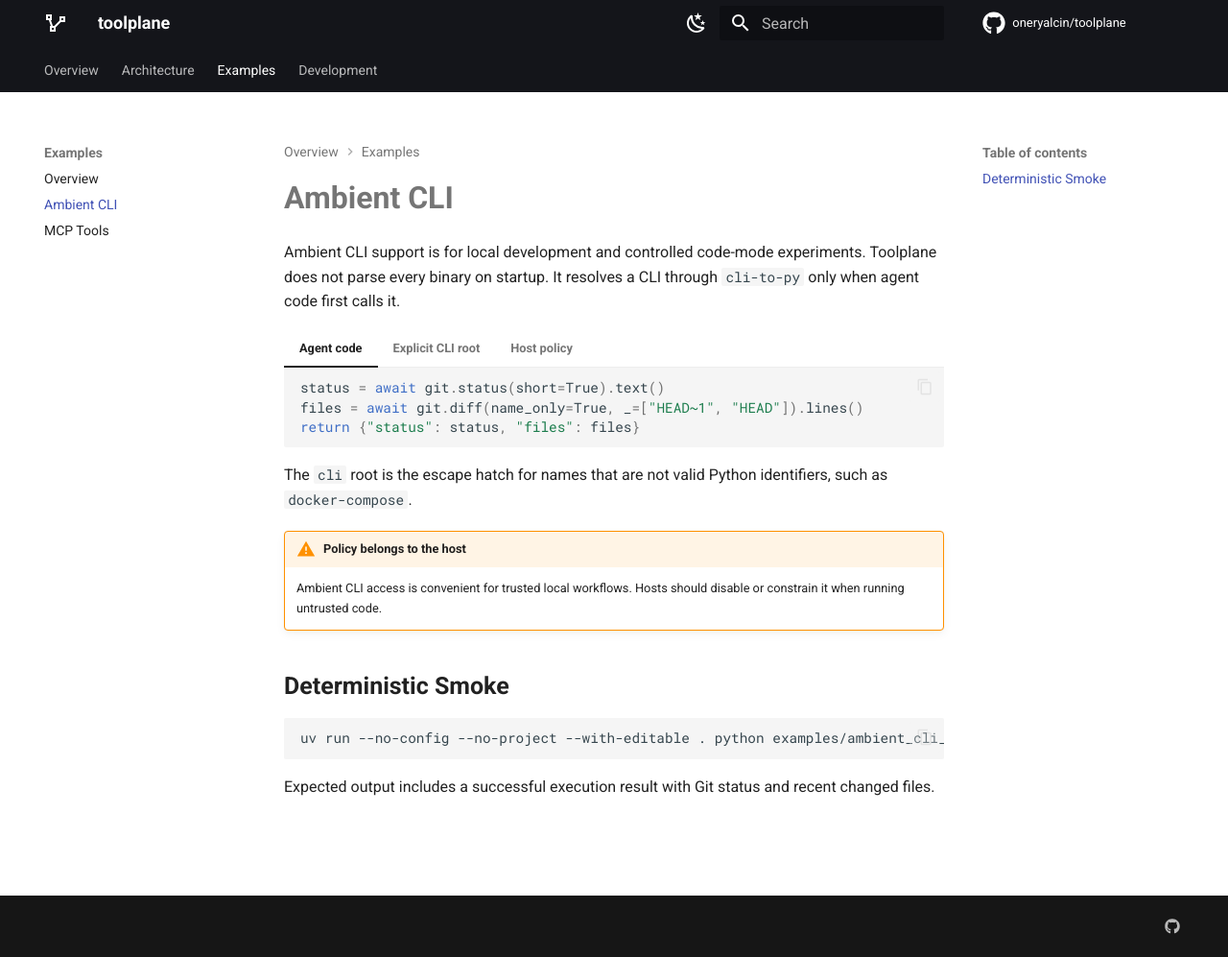
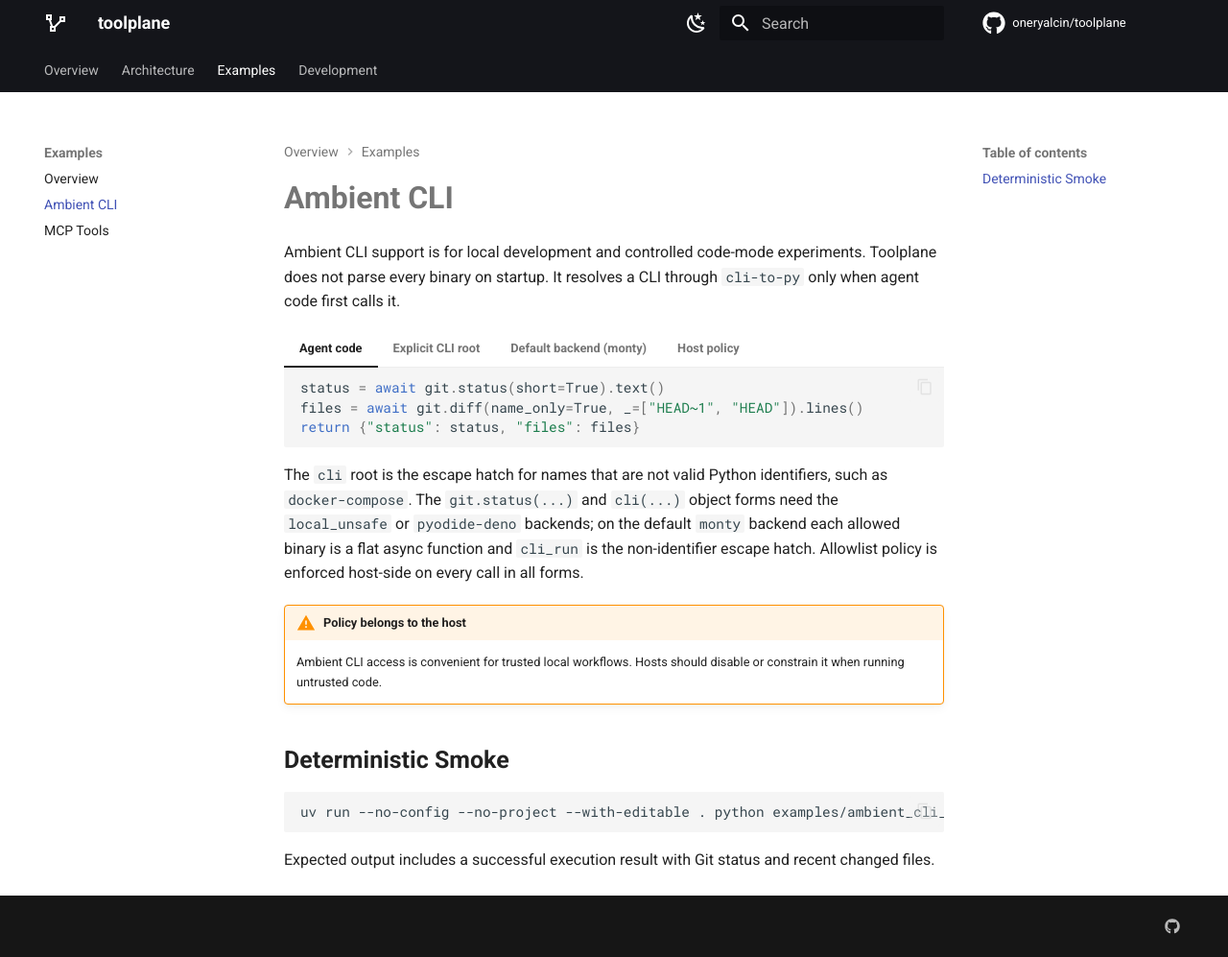
Before and after one commit to oneryalcin/toolplane, an MkDocs documentation site: the page built from docs/examples/ambient-cli.md, in a window 1280 px wide and 997 px high. Shown: the whole window at 96% size. Built offline with MkDocs 1.6.1 and Material for MkDocs 9.7.7, drawn with Linux system fonts in a browser that asks for light colours; comment, search, counter and statistics services are not loaded.

Commit message:
Document the flat monty CLI form on the ambient CLI page
The page only showed the object forms (git.status(...), cli(...)),
which need local_unsafe or pyodide-deno; a reader on the default
backend would copy them and fail. Add the flat monty tab and say which
form needs which backend.

````diff
--- a/docs/examples/ambient-cli.md
+++ b/docs/examples/ambient-cli.md
@@ -19,6 +19,15 @@
     return version
     ```
 
+=== "Default backend (monty)"
+
+    ```python
+    # Flat form: no `cli` root or `.text()` helpers; results are raw dicts.
+    status = await git("status", short=True)
+    version = await cli_run("docker-compose", "version")
+    return {"status": status["stdout"].strip(), "ok": version["ok"]}
+    ```
+
 === "Host policy"
 
     ```python
@@ -28,7 +37,11 @@
     ```
 
 The `cli` root is the escape hatch for names that are not valid Python
-identifiers, such as `docker-compose`.
+identifiers, such as `docker-compose`. The `git.status(...)` and `cli(...)`
+object forms need the `local_unsafe` or `pyodide-deno` backends; on the
+default `monty` backend each allowed binary is a flat async function and
+`cli_run` is the non-identifier escape hatch. Allowlist policy is enforced
+host-side on every call in all forms.
 
 !!! warning "Policy belongs to the host"
 
````
